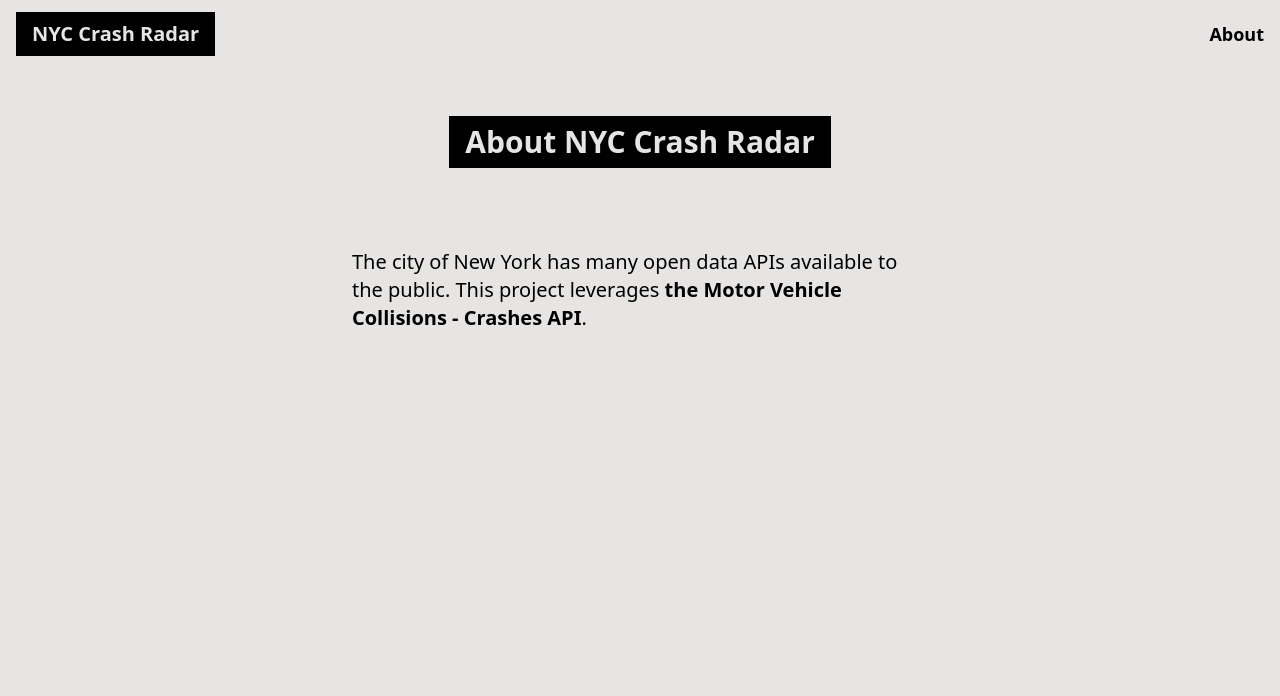
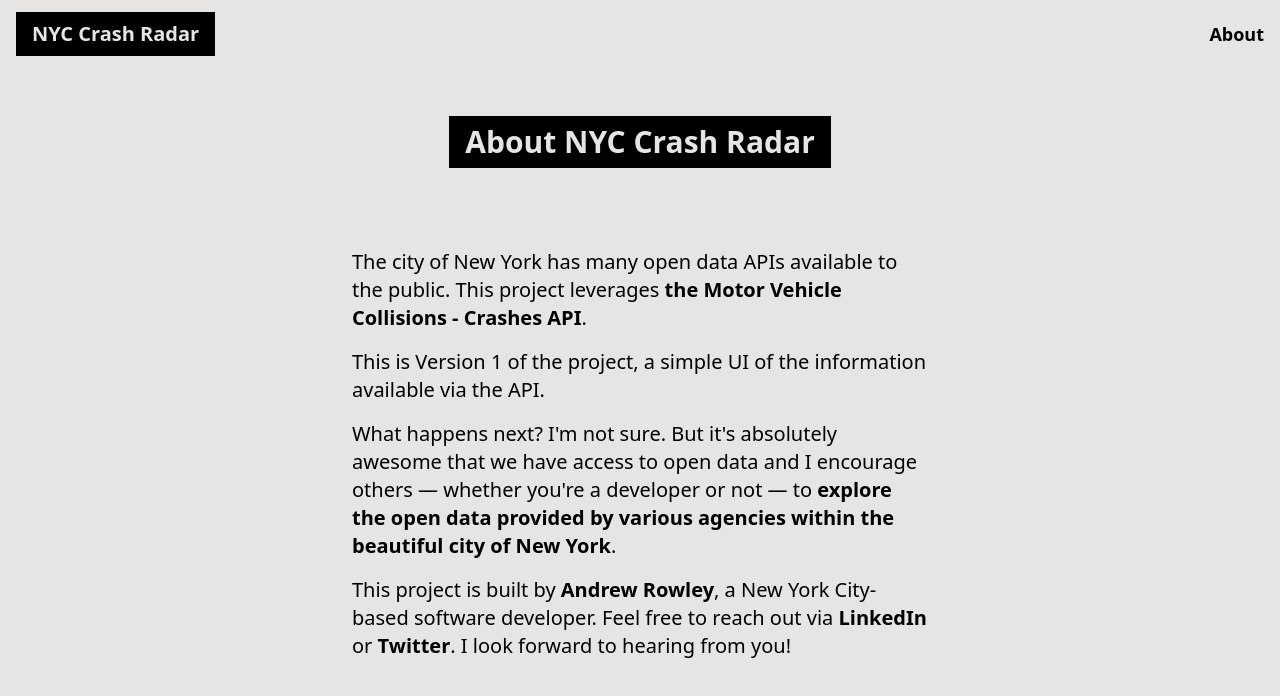
Before and after one commit to internetdrew/nyc-crash-radar, a React (Vite) app: page /about in a window 1280 px wide. Shown: the top 696 px of the page. Built offline with nearby package versions, Linux system fonts and the light colour scheme.

Commit message:
add about page content

```diff
--- a/src/pages/About.tsx
+++ b/src/pages/About.tsx
@@ -8,17 +8,59 @@ const About = () => {
   return (
     <main className='max-w-xl mx-auto'>
       <Header headingText={AboutHeader.Heading} />
-      <section className='mt-20 text-xl px-4 sm:px-0'>
+      <section className='mt-20 text-xl px-4 sm:px-0 space-y-4'>
         <p>
           The city of New York has many open data APIs available to the public.
           This project leverages{' '}
           <a
             href='https://data.cityofnewyork.us/Public-Safety/Motor-Vehicle-Collisions-Crashes/h9gi-nx95'
             target='_blank'
+            rel='noopener'
           >
             the Motor Vehicle Collisions - Crashes API
           </a>
           .
+        </p>
+        <p>
+          This is Version 1 of the project, a simple UI of the information
+          available via the API.
+        </p>
+        <p>
+          What happens next? I'm not sure. But it's absolutely awesome that we
+          have access to open data and I encourage others — whether you're a
+          developer or not — to{' '}
+          <a
+            href='https://opendata.cityofnewyork.us/'
+            target='_blank'
+            rel='noopener'
+          >
+            explore the open data provided by various agencies within the
+            beautiful city of New York
+          </a>
+          .
+        </p>
+        <p>
+          This project is built by{' '}
+          <a href='https://internetdrew.com' target='_blank' rel='noopener'>
+            Andrew Rowley
+          </a>
+          , a New York City-based software developer. Feel free to reach out via{' '}
+          <a
+            href='https://www.linkedin.com/in/internetdrew/'
+            target='_blank'
+            rel='noopener'
+          >
+            LinkedIn
+          </a>{' '}
+          or{' '}
+          <a
+            href='https://twitter.com/_internetdrew'
+            target='_blank'
+            rel='noopener'
+          >
+            Twitter
+          </a>
+          . I look forward to hearing from you!
         </p>
       </section>
     </main>
```
Also changed, not shown: vercel.json.
